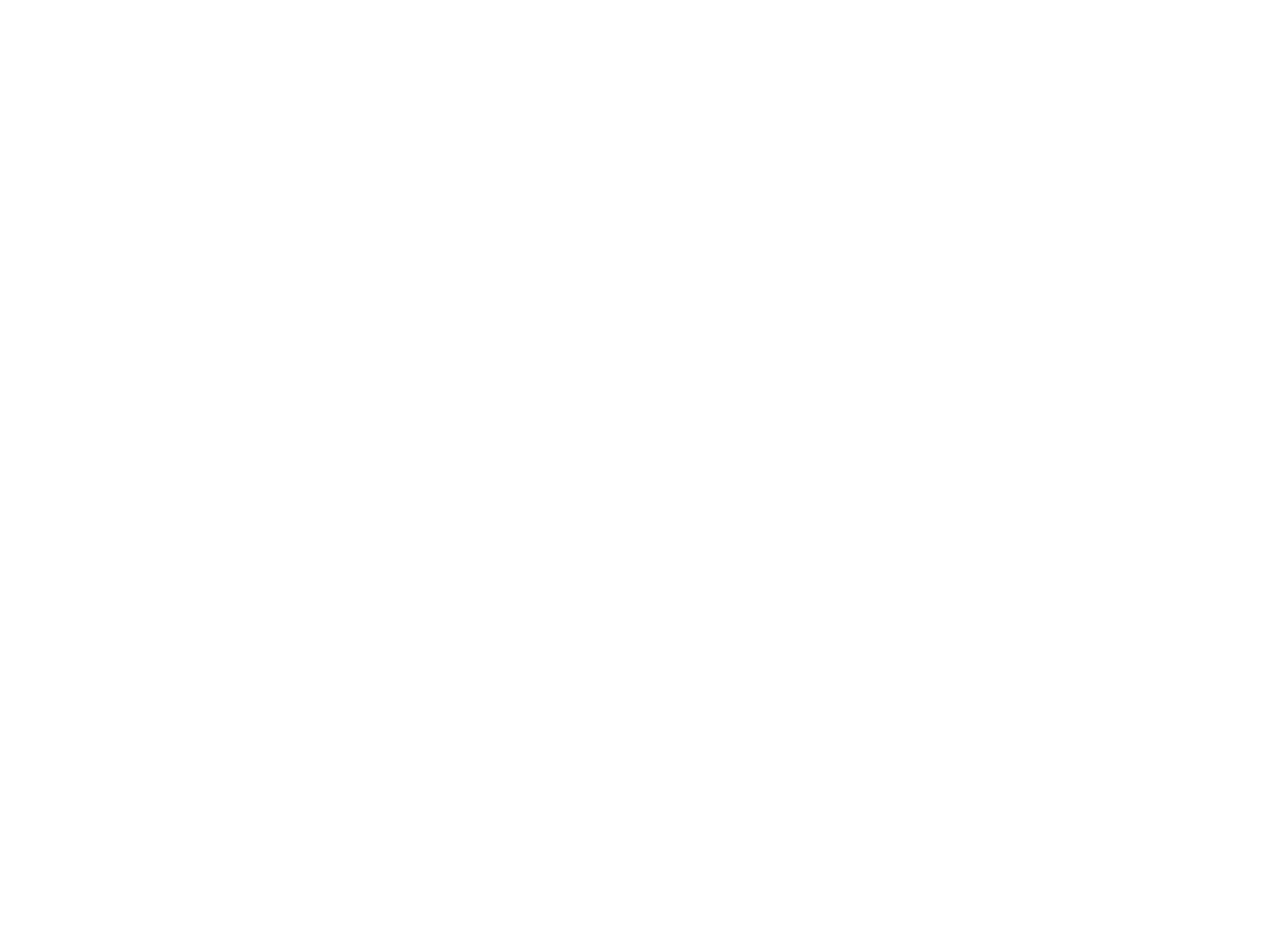
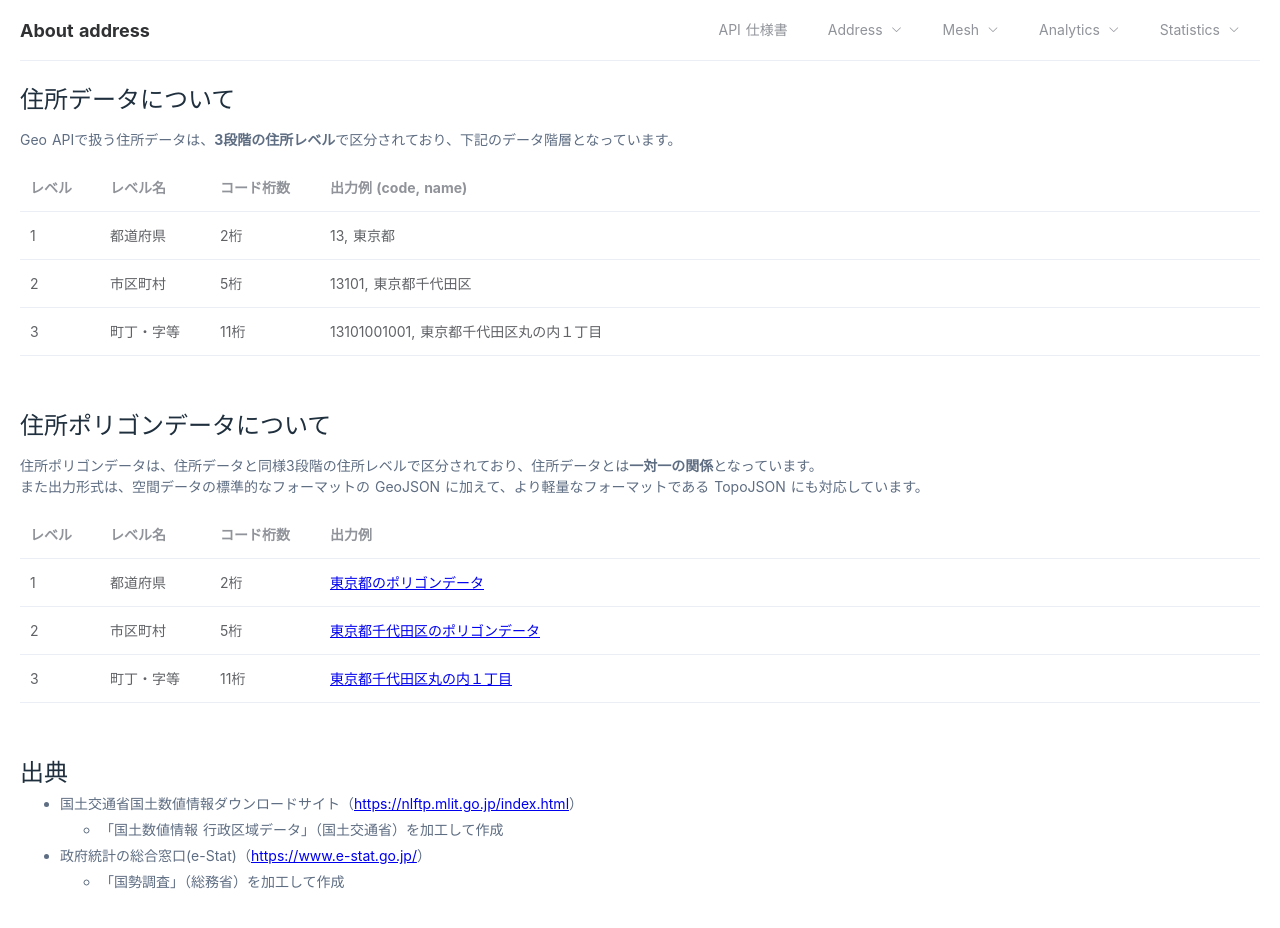
Before and after one commit to qazsato/geo-docs, a Nuxt app: page /addresses/about in a window 1280 px wide. Before the commit this address had no page. Shown: the top 928 px of the page. Before the commit the page ends 800 px from the top, so only its background shows below. Built offline with nearby package versions, Linux system fonts and the light colour scheme.

Commit message:
住所データの説明ページ追加

```diff
--- /dev/null
+++ b/client/pages/addresses/about/index.vue
@@ -0,0 +1,191 @@
+<template>
+  <el-container>
+    <el-header>
+      <Header title="About address" active="/addresses/about" />
+    </el-header>
+    <el-main>
+      <section>
+        <h2>住所データについて</h2>
+        <p>
+          Geo
+          APIで扱う住所データは、<b>3段階の住所レベル</b>で区分されており、下記のデータ階層となっています。
+        </p>
+        <el-table :data="addressTableData" style="width: 100%;">
+          <el-table-column
+            prop="level"
+            label="レベル"
+            width="80"
+          ></el-table-column>
+          <el-table-column
+            prop="name"
+            label="レベル名"
+            width="110"
+          ></el-table-column>
+          <el-table-column
+            prop="code"
+            label="コード桁数"
+            width="110"
+          ></el-table-column>
+          <el-table-column
+            prop="example"
+            label="出力例 (code, name)"
+          ></el-table-column>
+        </el-table>
+      </section>
+      <section>
+        <h2>住所ポリゴンデータについて</h2>
+        <p>
+          住所ポリゴンデータは、住所データと同様3段階の住所レベルで区分されており、住所データとは<b>一対一の関係</b>となっています。<br />
+          また出力形式は、空間データの標準的なフォーマットの GeoJSON
+          に加えて、より軽量なフォーマットである TopoJSON にも対応しています。
+        </p>
+        <el-table :data="geoAddressTableData" style="width: 100%;">
+          <el-table-column
+            prop="level"
+            label="レベル"
+            width="80"
+          ></el-table-column>
+          <el-table-column
+            prop="name"
+            label="レベル名"
+            width="110"
+          ></el-table-column>
+          <el-table-column
+            prop="code"
+            label="コード桁数"
+            width="110"
+          ></el-table-column>
+          <el-table-column prop="example" label="出力例">
+            <template slot-scope="scope">
+              <a :href="scope.row.example.url" target="_blank">{{
+                scope.row.example.name
+              }}</a>
+            </template>
+          </el-table-column>
+        </el-table>
+      </section>
+      <section>
+        <h2>出典</h2>
+        <ul>
+          <li>
+            国土交通省国土数値情報ダウンロードサイト（<a
+              href="https://nlftp.mlit.go.jp/index.html"
+              target="_blank"
+              >https://nlftp.mlit.go.jp/index.html</a
+            >）
+          </li>
+          <ul>
+            <li>
+              「国土数値情報 行政区域データ」（国土交通省）を加工して作成
+            </li>
+          </ul>
+          <li>
+            政府統計の総合窓口(e-Stat)（<a
+              href="https://www.e-stat.go.jp/"
+              target="_blank"
+              >https://www.e-stat.go.jp/</a
+            >）
+          </li>
+          <ul>
+            <li>
+              「国勢調査」（総務省）を加工して作成
+            </li>
+          </ul>
+        </ul>
+      </section>
+    </el-main>
+  </el-container>
+</template>
+
+<script>
+import Header from '@/components/Header'
+
+export default {
+  components: {
+    Header,
+  },
+
+  data() {
+    return {
+      addressTableData: [
+        {
+          level: 1,
+          name: '都道府県',
+          code: '2桁',
+          example: '13, 東京都',
+        },
+        {
+          level: 2,
+          name: '市区町村',
+          code: '5桁',
+          example: '13101, 東京都千代田区',
+        },
+        {
+          level: 3,
+          name: '町丁・字等',
+          code: '11桁',
+          example: '13101001001, 東京都千代田区丸の内１丁目',
+        },
+      ],
+      geoAddressTableData: [
+        {
+          level: 1,
+          name: '都道府県',
+          code: '2桁',
+          example: {
+            url:
+              'https://gist.github.com/qazsato/f3da1ff9377c91fb0096955279b2827a',
+            name: '東京都のポリゴンデータ',
+          },
+        },
+        {
+          level: 2,
+          name: '市区町村',
+          code: '5桁',
+          example: {
+            url:
+              'https://gist.github.com/qazsato/dd594ab00779ff19b737c8c72b1099b6',
+            name: '東京都千代田区のポリゴンデータ',
+          },
+        },
+        {
+          level: 3,
+          name: '町丁・字等',
+          code: '11桁',
+          example: {
+            url:
+              'https://gist.github.com/qazsato/84a1c676f539b3340d4572a1c67cca3b',
+            name: '東京都千代田区丸の内１丁目',
+          },
+        },
+      ],
+    }
+  },
+}
+</script>
+
+<style scoped>
+section {
+  margin-bottom: 50px;
+}
+
+h2 {
+  font-weight: 400;
+  color: #1f2f3d;
+}
+
+li,
+p {
+  font-size: 14px;
+  color: #5e6d82;
+  line-height: 1.5em;
+}
+
+li {
+  margin: 5px 0;
+}
+
+p {
+  margin: 14px 0;
+}
+</style>
```
